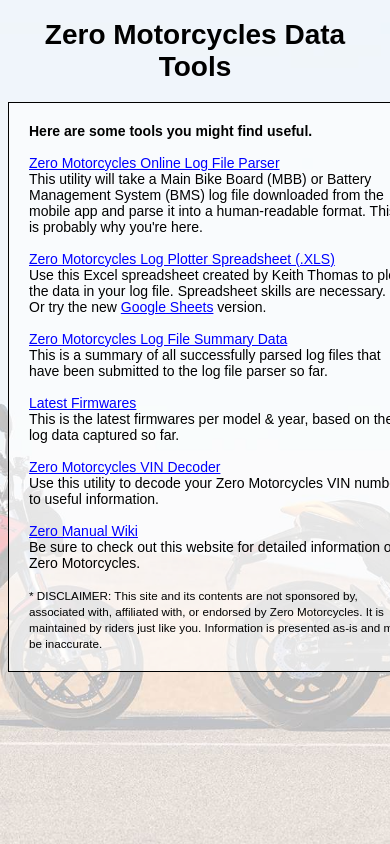
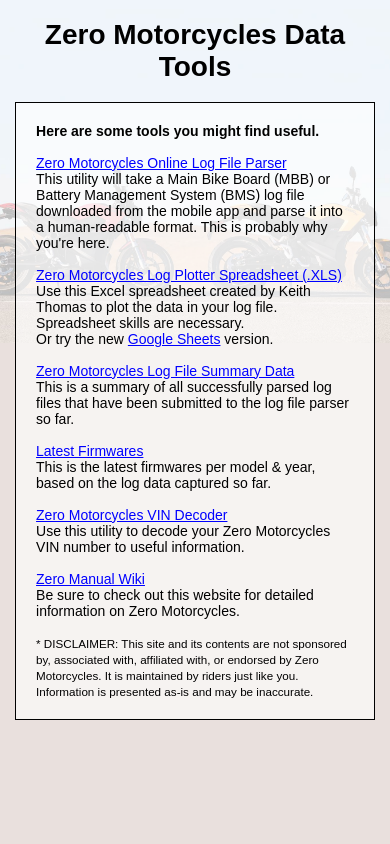
Before and after one commit to zero-motorcycle-community/web-tools, a PHP site: page / in a window 390 px wide; the page is wider, and only the part inside the window is pictured. Run offline with PHP 8.4, Linux system fonts and the light colour scheme.

Commit message:
Mobile friendly-ness

```diff
--- a/style.css
+++ b/style.css
@@ -1,5 +1,5 @@
 body{
-	background: #e9e0dd url("./images/zero_bg.jpg") no-repeat fixed center;
+	background: #e9e0dd url("./images/zero_bg.jpg") no-repeat fixed center top;
 	background-size: cover;
 	font-family: Arial, Helvetica, sans-serif;
 	font-size: 14px;
@@ -29,3 +29,14 @@
 	border: 1px solid black;
 	padding: 5px;
 	}
+
+
+@media screen and (max-width:640px) {
+	body{
+		background-size: 480px;
+		}
+	.divbox{
+		width: 85%;
+		}
+
+}
```
